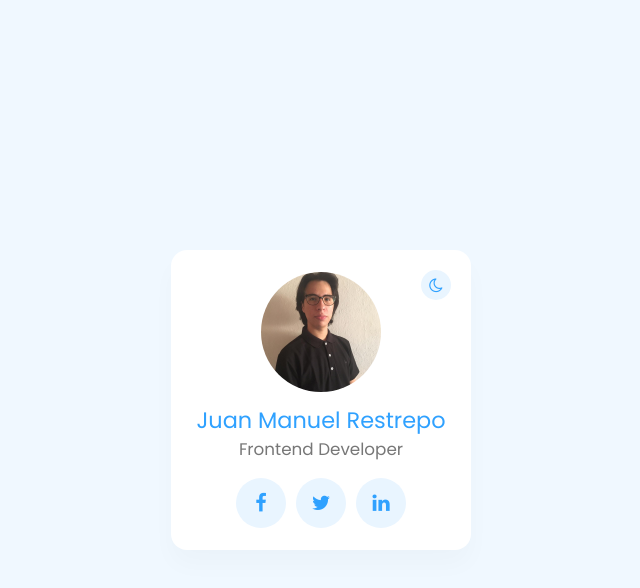
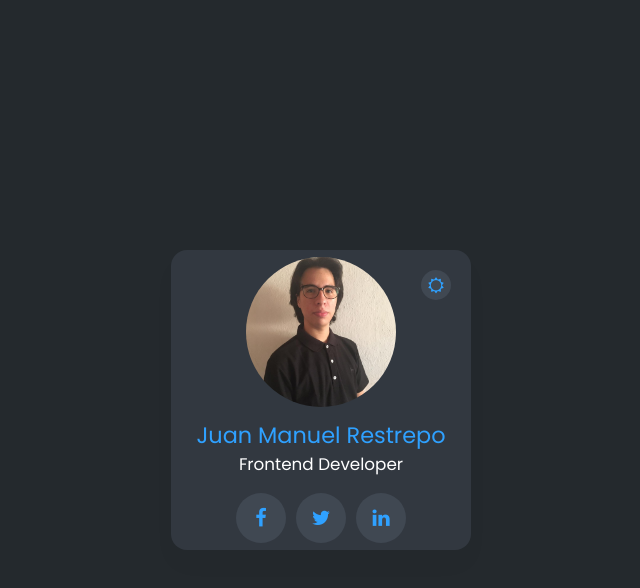
Before and after one commit to juanrex04/darkMode, a plain HTML site: page index.html in a window 1280 px wide. Both pictures are taken after a click on the element 755 px from the left and 285 px from the top of the page. Shown: the whole page, without its empty margins (319-959 px from the left). Drawn offline with Linux system fonts and the light colour scheme.

Commit message:
Se agrega el dark mode

```diff
--- a/index.html
+++ b/index.html
@@ -14,9 +14,9 @@
     <title>Dark Mode</title>
   </head>
   <body>
-    <section>
+    <section class="section">
       <div class="card">
-          <div class="toggle"></div>
+        <div class="toggle"></div>
         <div class="content">
           <div class="imgText">
             <div class="imgBx">
@@ -38,5 +38,8 @@
         </div>
       </div>
     </section>
+
+    <!-- script -->
+    <script src="./js/script.js"></script>
   </body>
 </html>
--- a/js/script.js
+++ b/js/script.js
@@ -0,0 +1,6 @@
+const section = document.querySelector(".section");
+const toggle = document.querySelector(".toggle");
+
+toggle.onclick = function () {
+  section.classList.toggle("dark");
+};
--- a/scss/main.scss
+++ b/scss/main.scss
@@ -14,6 +14,7 @@ section {
   display: flex;
   justify-content: center;
   align-items: center;
+  transition: 0.5s;
 
   .card {
     position: relative;
@@ -25,6 +26,7 @@ section {
     display: flex;
     justify-content: center;
     align-items: center;
+    transition: 0.5s;
 
     .content {
       display: flex;
@@ -40,8 +42,8 @@ section {
 
         .imgBx {
           position: relative;
-          width: 120px;
-          height: 120px;
+          width: 150px;
+          height: 150px;
           overflow: hidden;
           border-radius: 50%;
           margin-bottom: 15px;
@@ -122,8 +124,7 @@ section {
     }
   }
 }
-
-.toggle{
+.toggle {
   position: absolute;
   top: 20px;
   right: 20px;
@@ -135,10 +136,43 @@ section {
   justify-content: center;
   align-items: center;
   cursor: pointer;
+  transition: .5s;
 
-    &::before{
-        content: '\f186';
+  &::before {
+    content: "\f186";
     font-family: fontAwesome;
     color: #2fa1ff;
   }
 }
+
+.dark {
+  background: #24292d;
+  .toggle {
+    background: #404852;
+    &::before {
+      content: "\f185";
+      font-family: fontAwesome;
+    }
+  }
+
+  .card {
+    background-color: #323840;
+    .content {
+      .imgText {
+        h3 {
+          span {
+            color: #fff;
+          }
+        }
+      }
+    }
+
+    .social {
+      li {
+        a {
+          background: #404852;
+        }
+      }
+    }
+  }
+}
```
Also changed, not shown: css/main.css, 1 other file. Lines whose indentation alone changed are shown as unchanged.
